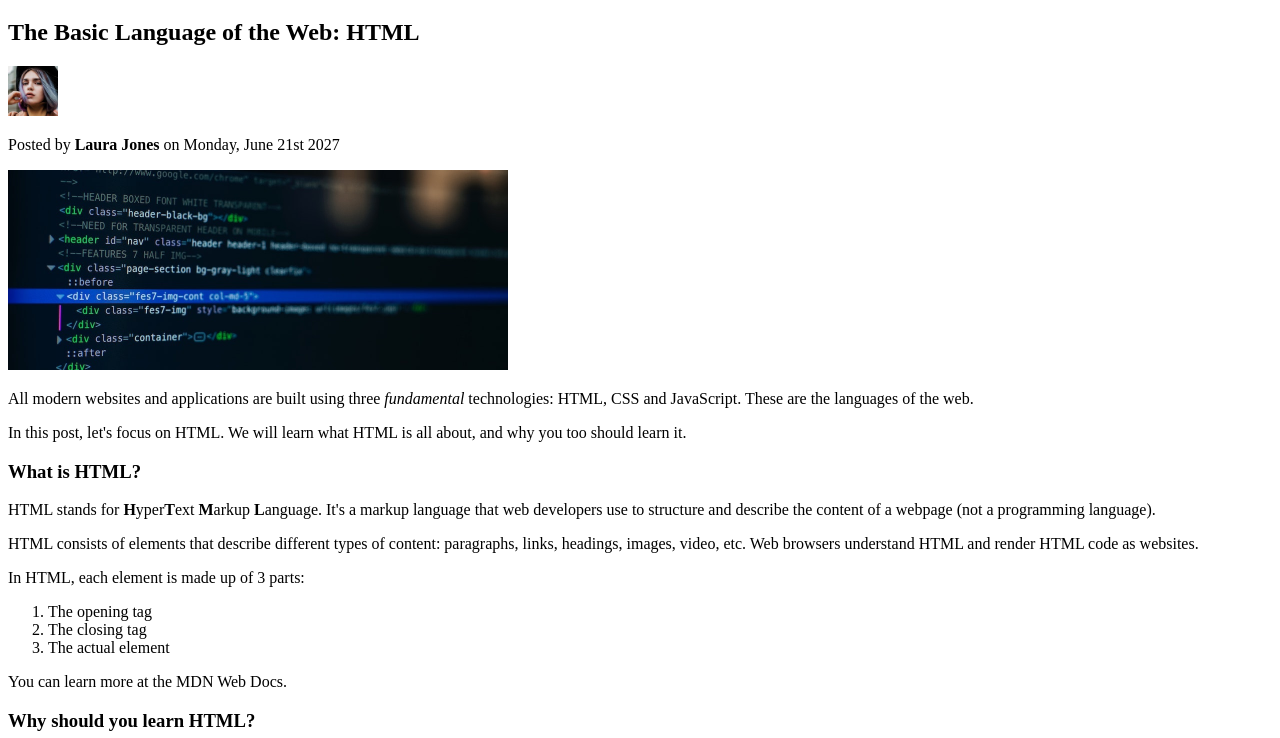
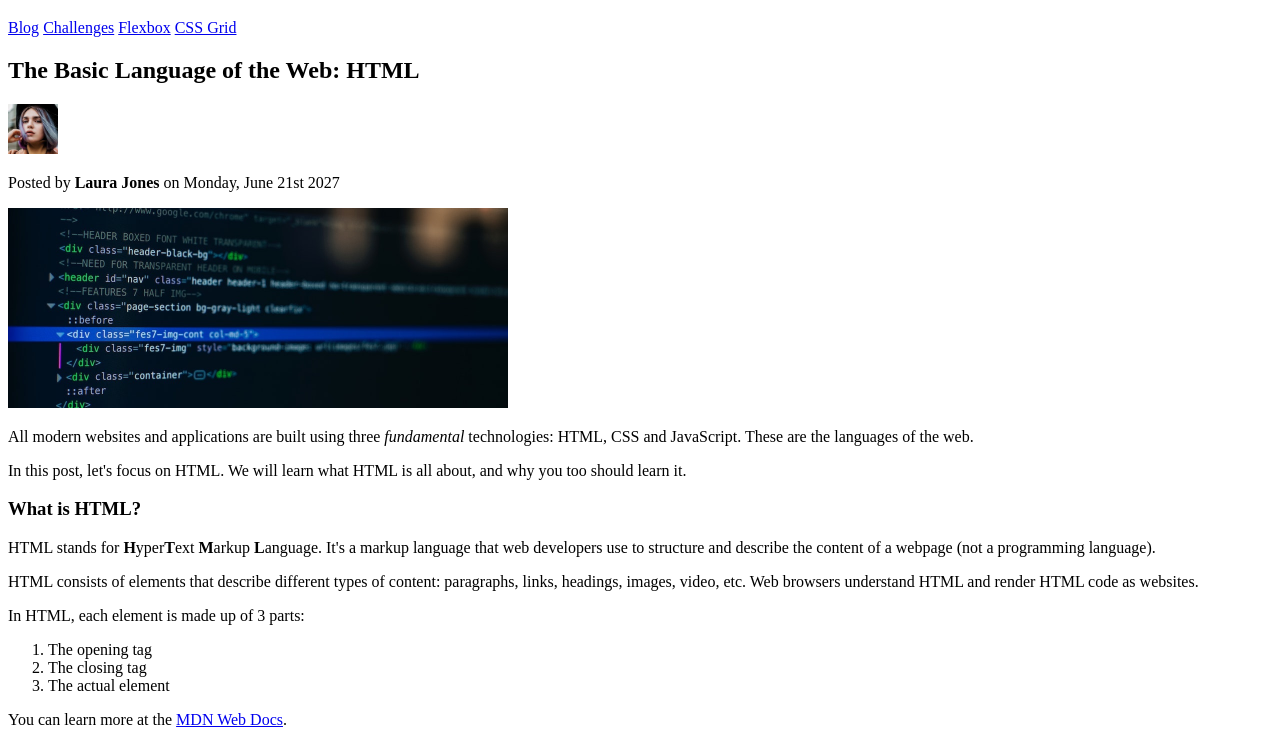
Before and after one commit to mesMess/mesMess.github.io, a plain HTML site: page index.html in a window 1280 px wide. Shown: the part 62-800 px from the top of the page. Drawn offline with Linux system fonts and the light colour scheme.

Commit message:
Added some links and an initial blog page

```diff
--- a/index.html
+++ b/index.html
@@ -13,6 +13,10 @@
     <h6>The Basic Language of the Web: HTML</h6> -->
 
     <h1>📘 The Code Magazine</h1>
+
+    <a href="blog.html">Blog</a> <a href="#">Challenges</a>
+    <a href="#">Flexbox</a> <a href="#">CSS Grid</a>
+
     <h2>The Basic Language of the Web: HTML</h2>
 
     <img
@@ -59,7 +63,14 @@
       <li>The closing tag</li>
       <li>The actual element</li>
     </ol>
-    <p>You can learn more at the MDN Web Docs.</p>
+    <p>
+      You can learn more at the
+      <a
+        href="https://developer.mozilla.org/en-US/docs/Web/HTML"
+        target="_blank"
+        >MDN Web Docs</a
+      >.
+    </p>
 
     <h3>Why should you learn HTML?</h3>
     <p>
```
Also changed, not shown: blog.html (added, +10 -0 lines).
